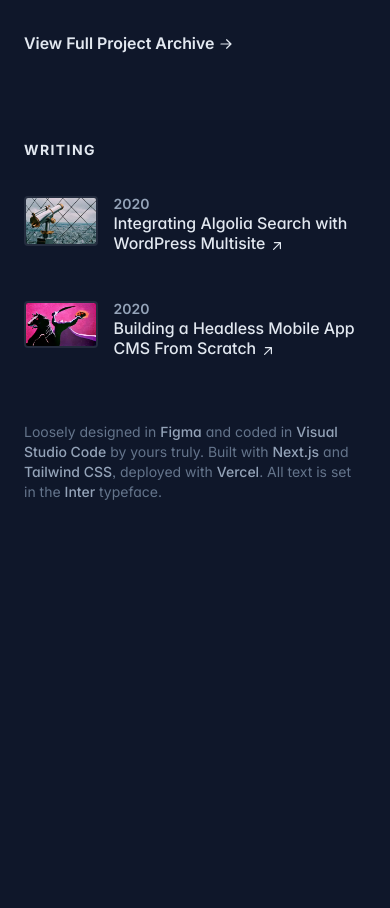
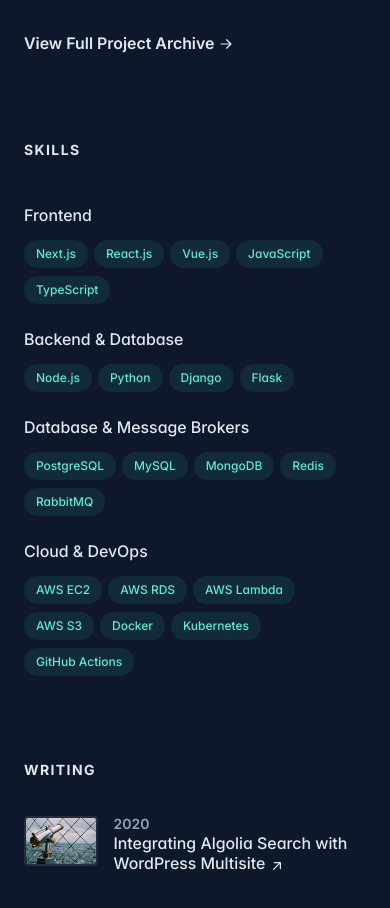
Before and after one commit to kfahad5607/personal-website, a Next.js app: page / in a window 390 px wide. Shown: the part 4400-5308 px from the top of the page. Before the commit the page ends 4950 px from the top, so only its background shows below. Built offline with nearby package versions, Linux system fonts and the light colour scheme.

Commit message:
Added skills section

```diff
--- a/app/page.tsx
+++ b/app/page.tsx
@@ -7,11 +7,13 @@ import BlogsSections from "@/components/sections/BlogsSections";
 import ExperienceSection from "@/components/sections/ExperienceSection";
 import ProjectsSection from "@/components/sections/ProjectsSection";
 import IntroSection from "@/components/sections/IntroSection";
+import SkillsSection from "@/components/sections/SkillsSection";
 
 export default function Home() {
   const aboutRef = useRef<HTMLElement>(null);
   const experienceRef = useRef<HTMLElement>(null);
   const projectsRef = useRef<HTMLElement>(null);
+  const skillsRef = useRef<HTMLElement>(null);
   const [currentSection, setCurrentSection] = useState<string>("about");
 
   useEffect(() => {
@@ -34,6 +36,7 @@ export default function Home() {
 
     observer.observe(aboutRef.current!);
     observer.observe(experienceRef.current!);
+    observer.observe(skillsRef.current!);
     observer.observe(projectsRef.current!);
 
     return () => {
@@ -45,6 +48,9 @@ export default function Home() {
 
       if (projectsRef.current)
         observer.unobserve(projectsRef.current);
+
+      if (skillsRef.current)
+        observer.unobserve(skillsRef.current);
 
       observer.disconnect();
     };
@@ -69,6 +75,8 @@ export default function Home() {
           ref={projectsRef}
           className="mb-16 scroll-mt-16 md:mb-24 lg:mb-36 lg:scroll-mt-24"
         />
+        <SkillsSection id="skills"
+          ref={skillsRef} className="mb-16 scroll-mt-16 md:mb-24 lg:mb-36 lg:scroll-mt-24" />
         <BlogsSections className="mb-16 scroll-mt-16 md:mb-24 lg:mb-36 lg:scroll-mt-24" />
         <AttributionSection />
       </main>
--- a/components/sections/BlogsSections.tsx
+++ b/components/sections/BlogsSections.tsx
@@ -25,7 +25,7 @@ const blogs = [
 ]
 
 interface Props {
-    className: string
+    className?: string
 }
 
 const BlogsSections = ({ className = '' }: Props) => {
--- a/components/sections/ExperienceSection.tsx
+++ b/components/sections/ExperienceSection.tsx
@@ -103,7 +103,7 @@ const experiences = [
 
 interface Props {
     id: string;
-    className: string
+    className?: string
 }
 
 const ExperienceSection = forwardRef(({ id, className = '' }: Props, ref: React.Ref<HTMLElement>) => {
--- a/components/sections/IntroSection.tsx
+++ b/components/sections/IntroSection.tsx
@@ -13,6 +13,10 @@ const sections = [
     {
         label: "projects",
         href: "#projects",
+    },
+    {
+        label: "skills",
+        href: "#skills",
     },
 ];
 
--- /dev/null
+++ b/components/sections/SkillsSection.tsx
@@ -0,0 +1,53 @@
+import React, { forwardRef } from 'react'
+import Badge from '../ui/Badge'
+
+const skillsList = [
+    {
+        category: "Frontend",
+        skills: ["Next.js", "React.js", "Vue.js", "JavaScript", "TypeScript"]
+    },
+    {
+        category: "Backend & Database",
+        skills: ["Node.js", "Python", "Django", "Flask"]
+    },
+    {
+        category: "Database & Message Brokers",
+        skills: ["PostgreSQL", "MySQL", "MongoDB", "Redis", "RabbitMQ"]
+    },
+    {
+        category: "Cloud & DevOps",
+        skills: ["AWS EC2", "AWS RDS", "AWS Lambda", "AWS S3", "Docker", "Kubernetes", "GitHub Actions"]
+    }
+];
+
+
+interface Props {
+    id: string;
+    className?: string
+}
+
+const SkillsSection = forwardRef(({ id, className = '' }: Props, ref: React.Ref<HTMLElement>) => {
+    return (<section ref={ref} id={id} className={className} aria-label='Top skills' >
+        <div className='bg-slate-900/75 backdrop-blur px-6 py-5 -mx-6 mb-4 sticky top-0 md:-mx-12 md:px-12 lg:sr-only lg:relative lg:px-0 lg:py-0 lg:opacity-0'>
+            <h2 className="text-sm font-bold uppercase tracking-widest text-slate-200 lg:sr-only">Skills</h2>
+        </div>
+        <div>
+            <ol className="group/list">
+                {
+                    skillsList.map((skillItem, skillItemIdx) => <li key={skillItemIdx} className='mt-6'>
+                        <h3 className="font-medium leading-snug text-slate-200">
+                            {skillItem.category}
+                        </h3>
+                        <ul className="flex flex-wrap mt-1.5 text-xs font-medium" aria-label="Technologies used">
+                            {skillItem.skills.map((skill, skillIdx) => <li key={skillIdx} className="mr-1.5 mt-2">
+                                <Badge label={skill} />
+                            </li>)}
+                        </ul>
+                    </li>)
+                }
+            </ol>
+        </div>
+    </section>)
+})
+
+export default SkillsSection
```
